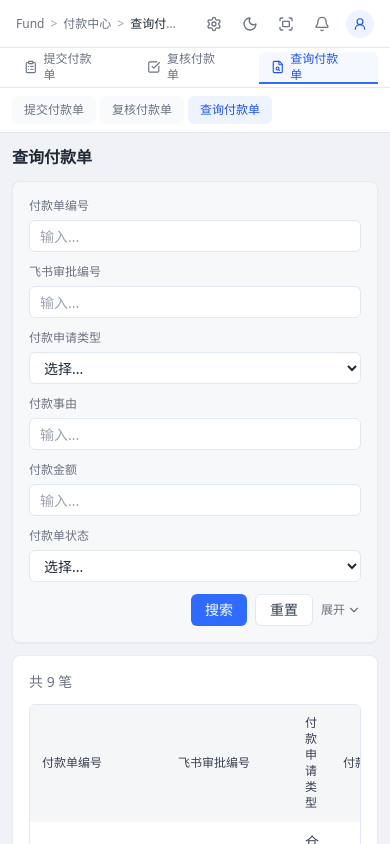
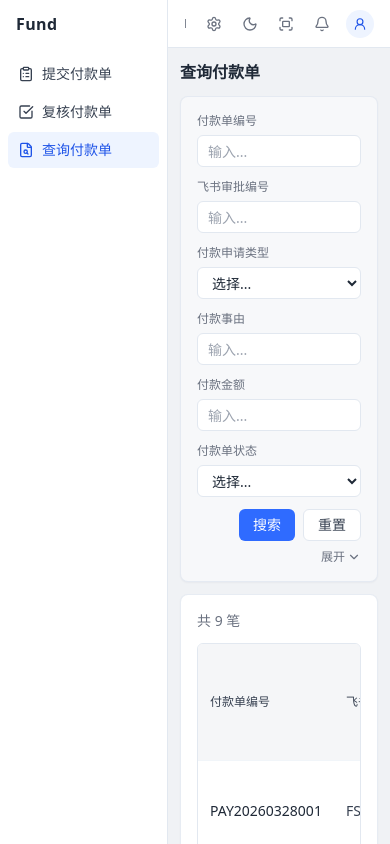
Before and after one commit to 1831833hym-eng/pay-hub, a Next.js app: page /query in a window 390 px wide. Shown: the top 844 px of the page. Built offline with nearby package versions, Linux system fonts and the light colour scheme.

Commit message:
fix: 菜单入口统一到左侧 Fund 侧栏
移除顶栏 Tab 与移动端重复菜单，提交/复核/查询仅从左侧导航进入。

Co-authored-by: cursor186 <cursor186@bestfulfill.com>

```diff
--- a/src/components/layout/app-shell.tsx
+++ b/src/components/layout/app-shell.tsx
@@ -14,7 +14,6 @@ import {
   Settings,
   Store,
   UserRound,
-  X,
 } from "lucide-react";
 import { cn } from "@/lib/utils";
 
@@ -52,12 +51,7 @@ function currentMenu(pathname: string) {
 function breadcrumb(pathname: string) {
   const menu = currentMenu(pathname);
   const isDetail = /\/(submit|review|query)\/[^/]+/.test(pathname);
-  return [
-    "Fund",
-    "付款中心",
-    menu.label,
-    ...(isDetail ? ["明细"] : []),
-  ];
+  return ["Fund", "付款中心", menu.label, ...(isDetail ? ["明细"] : [])];
 }
 
 export function AppShell({
@@ -96,8 +90,8 @@ export function AppShell({
         })}
       </aside>
 
-      {/* Module sidebar */}
-      <aside className="hidden w-[200px] shrink-0 border-r border-slate-200 bg-white md:flex md:flex-col">
+      {/* Module sidebar — sole menu entry */}
+      <aside className="flex w-[168px] shrink-0 flex-col border-r border-slate-200 bg-white sm:w-[200px]">
         <div className="flex h-12 items-center px-4 text-base font-semibold tracking-wide">
           Fund
         </div>
@@ -110,14 +104,14 @@ export function AppShell({
                 key={item.href}
                 href={item.href}
                 className={cn(
-                  "flex items-center gap-2 rounded-md px-3 py-2 text-sm transition-colors",
+                  "flex items-center gap-2 rounded-md px-2.5 py-2 text-sm transition-colors sm:px-3",
                   isActive
                     ? "bg-brand-50 font-medium text-brand-600"
                     : "text-ink-2 hover:bg-slate-50"
                 )}
               >
-                <Icon className="h-4 w-4" />
-                {item.label}
+                <Icon className="h-4 w-4 shrink-0" />
+                <span className="truncate">{item.label}</span>
               </Link>
             );
           })}
@@ -125,7 +119,6 @@ export function AppShell({
       </aside>
 
       <div className="flex min-w-0 flex-1 flex-col">
-        {/* Top header */}
         <header className="flex h-12 shrink-0 items-center gap-3 border-b border-slate-200 bg-white px-4">
           <div className="min-w-0 flex-1 truncate text-xs text-ink-3 sm:text-sm">
             {crumbs.map((c, i) => (
@@ -163,51 +156,6 @@ export function AppShell({
           </div>
         </header>
 
-        {/* Tabs */}
-        <div className="flex h-10 shrink-0 items-center gap-1 border-b border-slate-200 bg-white px-3">
-          {MENUS.map((item) => {
-            const Icon = item.icon;
-            const isActive = item.match(pathname);
-            return (
-              <Link
-                key={item.href}
-                href={item.href}
-                className={cn(
-                  "group flex h-8 items-center gap-1.5 rounded-t-md border-b-2 px-3 text-xs transition-colors",
-                  isActive
-                    ? "border-brand-500 bg-brand-50/60 font-medium text-brand-600"
-                    : "border-transparent text-ink-3 hover:bg-slate-50 hover:text-ink-1"
-                )}
-              >
-                <Icon className="h-3.5 w-3.5" />
-                {item.label}
-                <X className="h-3 w-3 opacity-0 group-hover:opacity-50" />
-              </Link>
-            );
-          })}
-        </div>
-
-        {/* Mobile menu */}
-        <div className="flex gap-1 overflow-x-auto border-b border-slate-200 bg-white px-3 py-2 md:hidden">
-          {MENUS.map((item) => {
-            const isActive = item.match(pathname);
-            return (
-              <Link
-                key={item.href}
-                href={item.href}
-                className={cn(
-                  "rounded-md px-3 py-1.5 text-xs whitespace-nowrap",
-                  isActive
-                    ? "bg-brand-50 font-medium text-brand-600"
-                    : "bg-slate-50 text-ink-3"
-                )}
-              >
-                {item.label}
-              </Link>
-            );
-          })}
-        </div>
-
         <main className="min-h-0 flex-1 overflow-auto p-3 sm:p-4">
           <div className="mb-3 flex flex-col gap-2 sm:flex-row sm:items-center sm:justify-between">
             <div>
```
